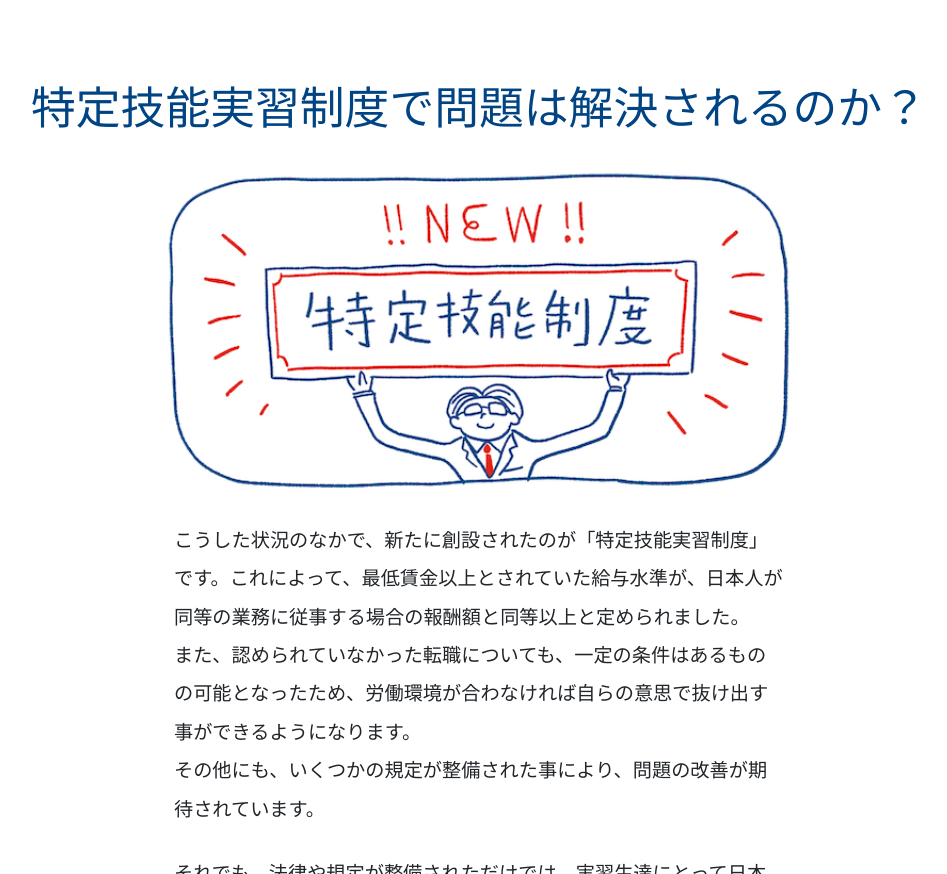
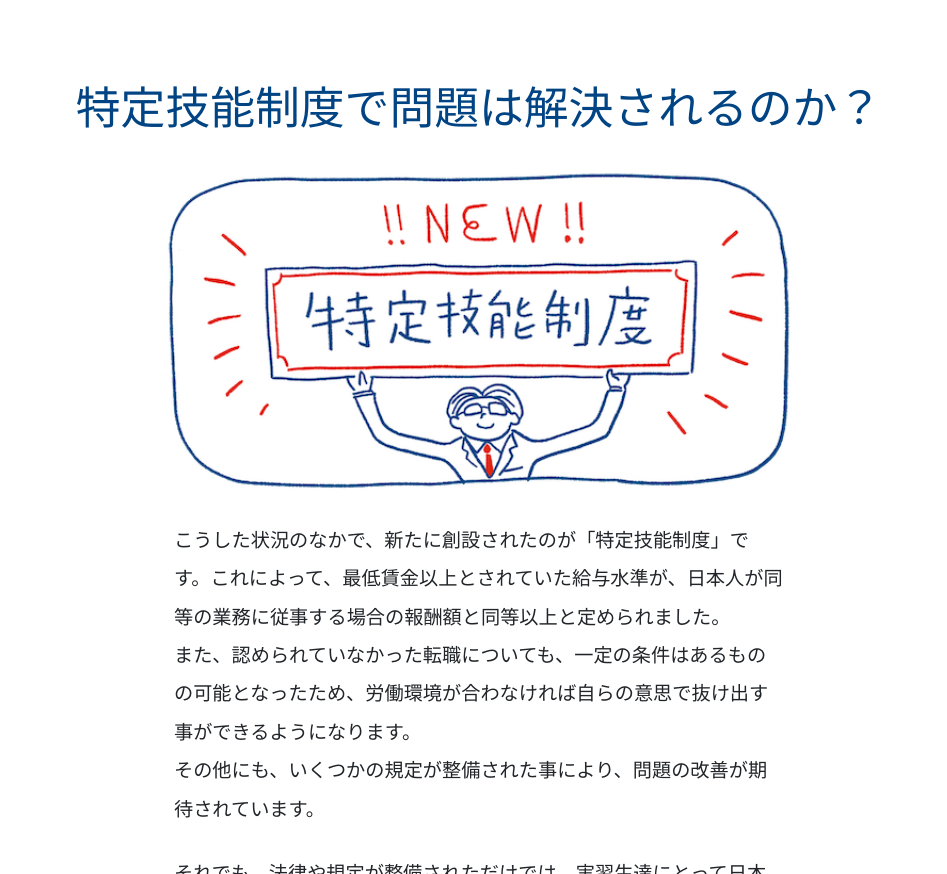
Before and after one commit to lyf1988/youi_web, a website with bundled scripts: page mission.html in a window 1280 px wide. Shown: the part 2134-3008 px from the top of the page, without its empty margins (161-1108 px from the left). Built offline with nearby package versions, Linux system fonts and the light colour scheme.

Commit message:
Fix visa system name

```diff
--- a/mission.html
+++ b/mission.html
@@ -124,7 +124,7 @@
 
         <section class="page-section foreigner-policy-section">
             <div class="page-section-heading text-center">
-                特定技能実習制度で問題は解決されるのか？
+                特定技能制度で問題は解決されるのか？
             </div>
             <div class="content-area">
                 <div class="img-area text-center">
@@ -132,7 +132,7 @@
                 </div>
                 <div class="container text-area">
                     <p>
-                        <span>こうした状況のなかで、新たに創設されたのが「特定技能実習制度」です。これによって、最低賃金以上とされていた給与水準が、日本人が同等の業務に従事する場合の報酬額と同等以上と定められました。</span>
+                        <span>こうした状況のなかで、新たに創設されたのが「特定技能制度」です。これによって、最低賃金以上とされていた給与水準が、日本人が同等の業務に従事する場合の報酬額と同等以上と定められました。</span>
                         <br />
                         <span>また、認められていなかった転職についても、一定の条件はあるものの可能となったため、労働環境が合わなければ自らの意思で抜け出す事ができるようになります。</span>
                         <br />
```
